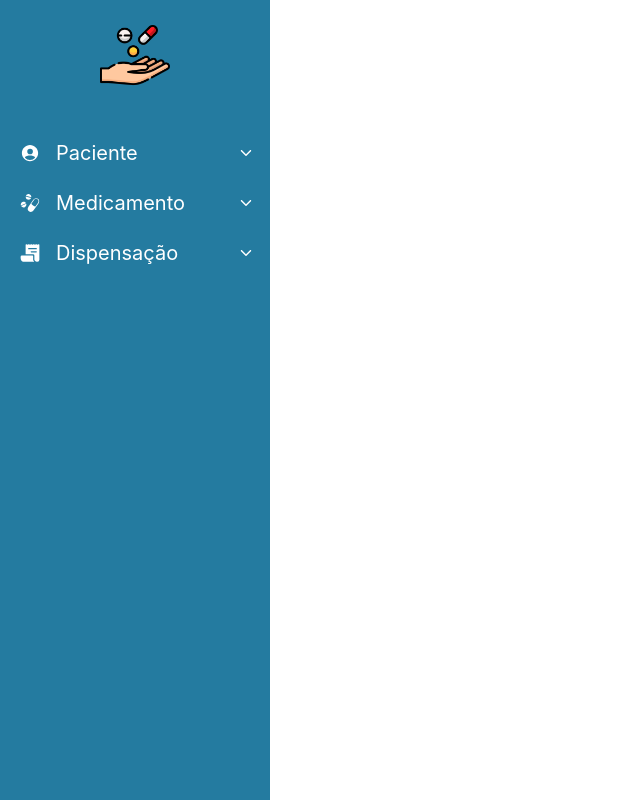
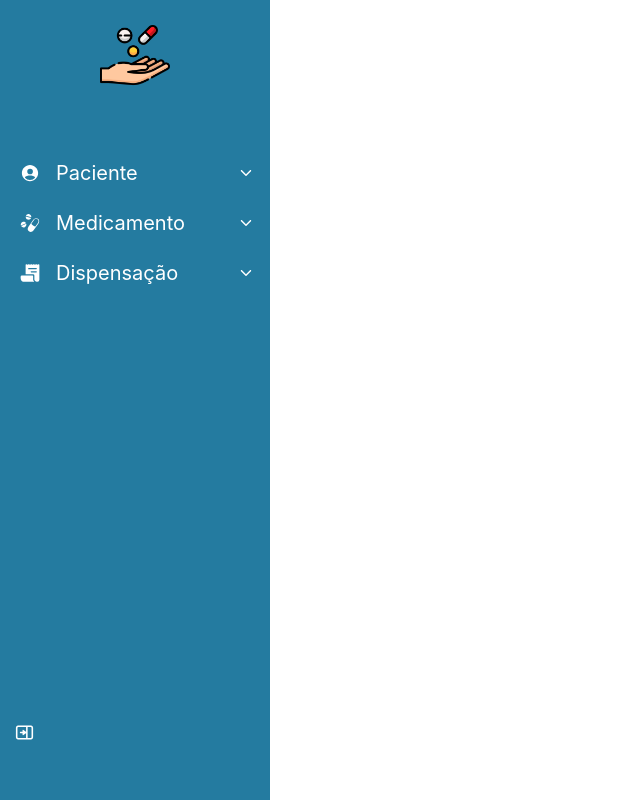
Before and after one commit to belima93/UNIVESP-PI-DRP04-PJI240-SALA-004GRUPO-008, a React (Vite) app in the folder RemediosPI1-Front/: page /home in a window 1280 px wide. Shown: the whole page, without its empty margins (0-640 px from the left). Built offline with nearby package versions, Linux system fonts and the light colour scheme.

Commit message:
feat: btn change width sidebar menu

```diff
--- a/RemediosPI1-Front/src/pages/Home/index.tsx
+++ b/RemediosPI1-Front/src/pages/Home/index.tsx
@@ -7,6 +7,8 @@ import { MenuItems } from '../../common/MenuItems'
 
 import Logo from '../../assets/logo.png'
 
+import HideMenu from '../../assets/close-menu.png'
+
 interface HomeProps { }
 
 const Home: React.FC<HomeProps> = () => {
@@ -15,55 +17,52 @@ const Home: React.FC<HomeProps> = () => {
     MenuItems.reduce((acc, _, index) => ({ ...acc, [index]: false }), {})
   )
 
+  const [menuHidden, setMenuHidden] = useState(false)
+
   const toggleSubmenu = (index: number) => {
+    setMenuHidden(false)
     setSubmenuOpen((prev) => ({ ...prev, [index]: !prev[index] }))
   }
 
+  const changeBoxWidth = () => {
+    setSubmenuOpen(MenuItems.reduce((acc, _, index) => ({ ...acc, [index]: false }), {}))
+    setMenuHidden(!menuHidden)
+  }
+
   return (
-    <Flex
-      align='center'
+    <Flex align="center" justifyContent="center">
+      <Box
+        height="100vh"
+        width={menuHidden ? '50px' : '270px'}
+        backgroundColor="#247ba0"
+        color="white"
+        transition="width 0.2s ease"
       >
-      <Box
-        height='100vh'
-        width='270px'
-        backgroundColor='#247ba0'
-        color='white'
-      >
-        <Flex
-          align='center'
-          justify='center'
-          m='5'
-        >
-          <Image
-            src={Logo}
-            alt='Imagem mãos com remédio'
-            width='70px'
-          />
+        <Flex height="90%" justifyContent="start" flexDirection="column">
+          <Flex align="center" justify="center" m={menuHidden ? '2' : '5'}>
+            <Image src={Logo} alt="Logo Ecum Detailing" width="70px" />
           </Flex>
 
           <Flex mt={10}>
-          <UnorderedList ml={3}>
+            <UnorderedList ml={menuHidden ? 2 : 3} transition="width 0.2s ease">
               {MenuItems.map((menu, index) => (
                 <React.Fragment key={index}>
                   <Flex
-                  align='center'
-                  justifyContent='space-between'
-                  width='250px'
+                    align="center"
+                    justifyContent="space-between"
+                    width="250px"
                     mb={1}
                     p={2}
-                  cursor='pointer'
-                  _hover={{ backgroundColor: 'whiteAlpha.800', color: '#247ba0', borderRadius: '8' }}
+                    cursor="pointer"
+                    transition="background-color 0.3s, color 0.3s"
+                    _hover={!menuHidden ? {backgroundColor: 'whiteAlpha.800',color: '#247ba0',borderRadius: '8'}:{}}
                     onClick={() => toggleSubmenu(index)}
                   >
-                  <Flex align='center' gap={4}>
-                    <Box
-                      fontSize={20}
-                    >
+                    <Flex align="center" gap={4}>
+                      <Box fontSize={20}>
                         {menu.icon ? menu.icon : ''}
                       </Box>
-                    <Box
-                      fontSize={20}
-                    >
+                      <Box fontSize={20}>
                         {menu.title}
                       </Box>
                     </Flex>
@@ -78,12 +77,17 @@ const Home: React.FC<HomeProps> = () => {
                       {menu.submenuItems.map((submenuItem, subIndex) => (
                         <Flex
                           as={NavLink}
-                        fontSize='16px'
-                        ml='40px'
+                          fontSize="16px"
+                          ml="40px"
                           mb={1}
                           p={1}
-                        _hover={{ backgroundColor: 'whiteAlpha.800', color: '#247ba0', borderRadius: '6' }}
-                        to={submenuItem.path} key={subIndex}
+                          _hover={{
+                            backgroundColor: 'whiteAlpha.800',
+                            color: '#247ba0',
+                            borderRadius: '6',
+                          }}
+                          to={submenuItem.path}
+                          key={subIndex}
                           onClick={() => { toggleSubmenu(index) }}
                         >
                           {submenuItem.title}
@@ -95,6 +99,13 @@ const Home: React.FC<HomeProps> = () => {
               ))}
             </UnorderedList>
           </Flex>
+        </Flex>
+
+        <Box ml={3}>
+          <button onClick={() => { changeBoxWidth() }}>
+            <Image src={HideMenu} alt="Ocultar menu lateral" width="25px" />
+          </button>
+        </Box>
       </Box>
 
       <Box flex={1}>
```
Also changed, not shown: RemediosPI1-Front/src/assets/close-menu.png (added). Lines whose indentation alone changed are shown as unchanged.
